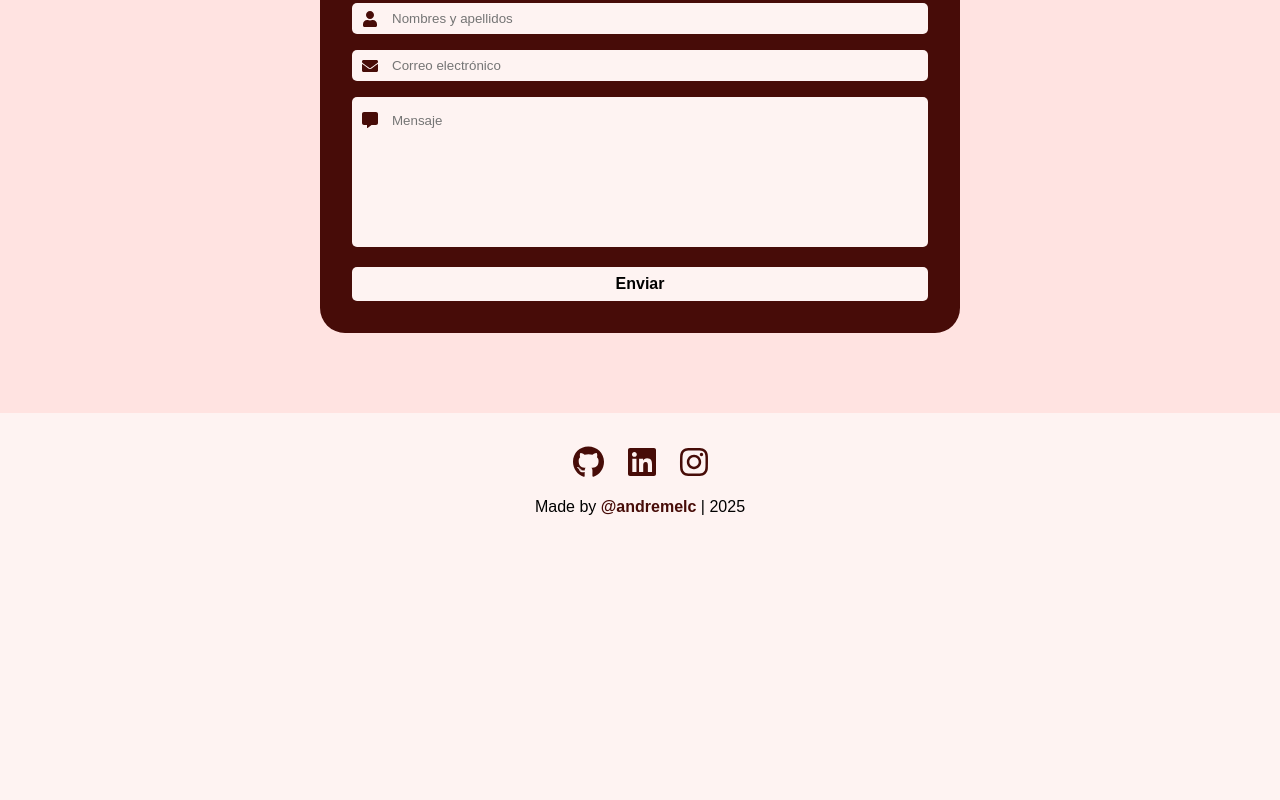
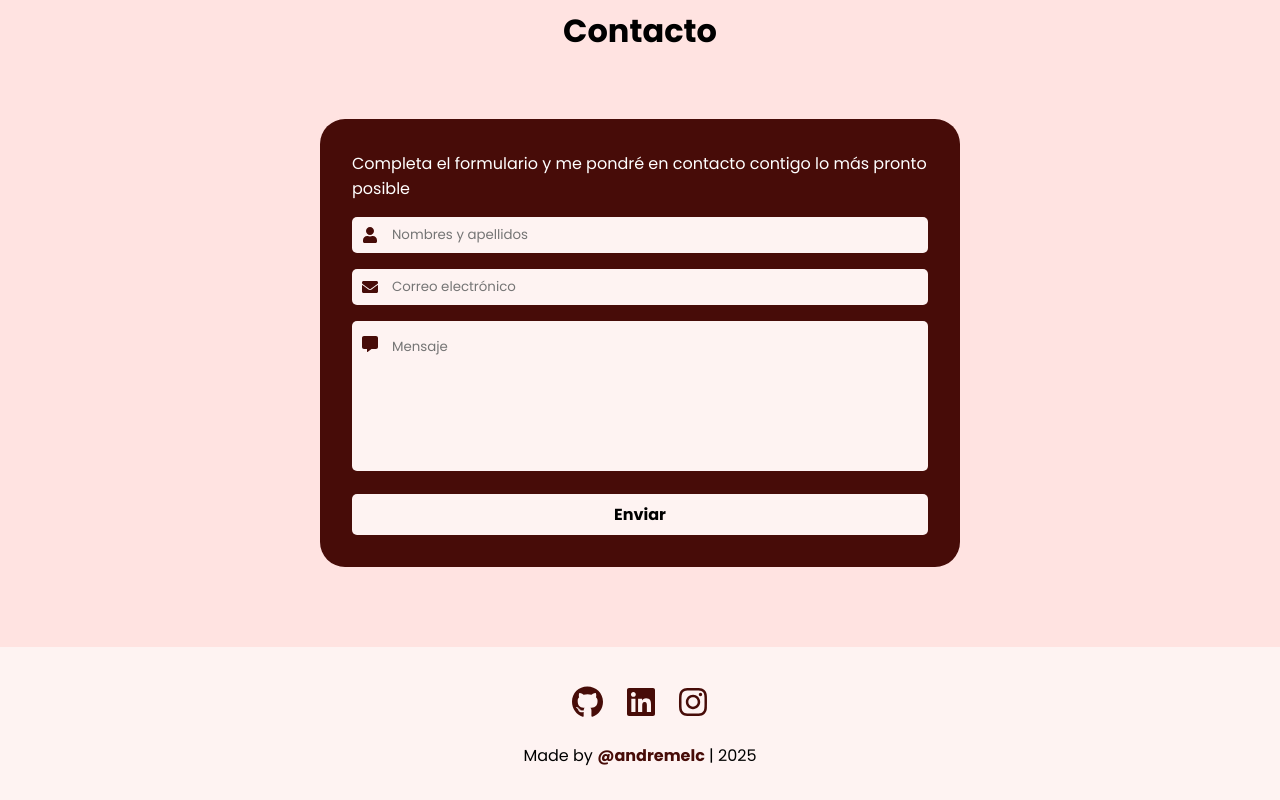
Before and after one commit to andremelzc/portafolio, a React (Vite) app in the folder frontend/: page / in a window 1280 px wide. Shown: the part 3404-4204 px from the top of the page. Before the commit the page ends 3952 px from the top, so only its background shows below. Built offline with nearby package versions, Linux system fonts and the light colour scheme.

Commit message:
NotificationCard v4

```diff
--- a/frontend/src/components/Contact.jsx
+++ b/frontend/src/components/Contact.jsx
@@ -225,7 +225,7 @@ const Contact = () => {
         </form>
       </div>
       {notification.show && (
-        <div>
+        <div className="notification-wrapper">
           <NotificationCard
             message={notification.message}
             type={notification.type}
--- a/frontend/src/index.css
+++ b/frontend/src/index.css
@@ -1,3 +1,6 @@
+@import url('https://fonts.googleapis.com/css2?family=Poppins&display=swap');
+@import url('https://fonts.googleapis.com/css2?family=Open+Sans:ital,wght@0,300..800;1,300..800&family=Poppins:ital,wght@0,100;0,200;0,300;0,400;0,500;0,600;0,700;0,800;0,900;1,100;1,200;1,300;1,400;1,500;1,600;1,700;1,800;1,900&display=swap');
+
 html {
     scroll-behavior: smooth;
   }
@@ -20,7 +23,8 @@ html {
 * {
     padding: 0;
     margin:0;
-    font-family: 'Popins', sans-serif;
+    font-family : 'Poppins', sans-serif;
+    /*font-family: 'Open Sans', sans-serif;*/
 }
 
 body {
--- a/frontend/src/styles/NotificationCard.css
+++ b/frontend/src/styles/NotificationCard.css
@@ -64,3 +64,14 @@
 .slide-out {
   animation: slideOut 0.3s ease-out forwards;
 }
+
+@media (max-width: 760px){
+  .notification-wrapper{
+    left: 0;
+    bottom: 10rem;
+    width: 100%;
+    display: flex;
+    justify-content: center;
+    align-items: center;
+  }
+}
```
